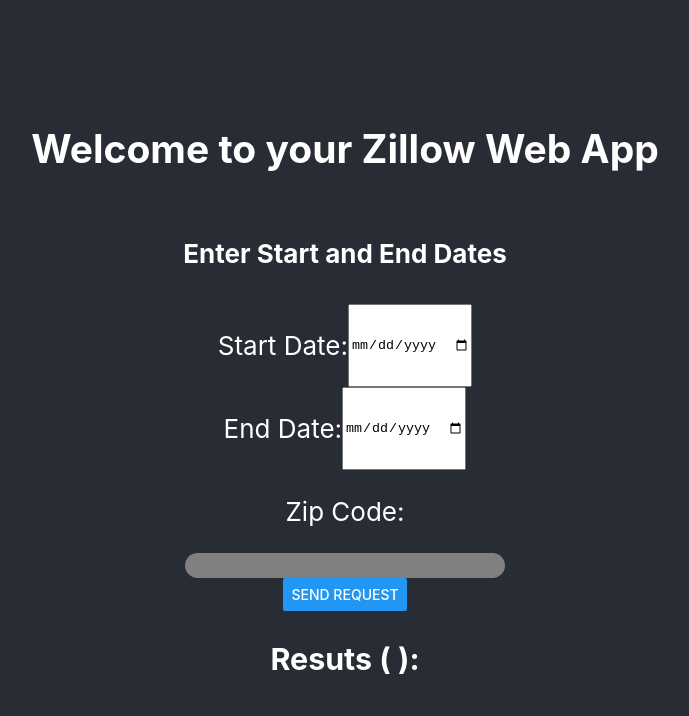
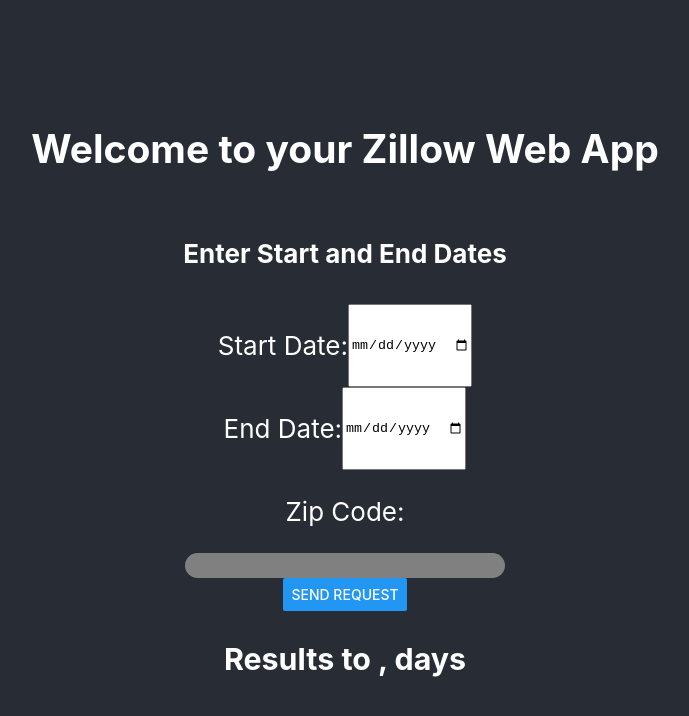
Before and after one commit to ddeneau/zillow-app, a React (Create React App) app: page / in a window 1280 px wide. Shown: the top 716 px of the page, without its empty margins (295-984 px from the left). Built offline with nearby package versions, Linux system fonts and the light colour scheme.

Commit message:
The program now calculates the difference between the two days selected
TODO:
Get access to Zillow API again.
Get the results list that I need.
Filter results by doz (Days on Zillow)
Filter results by sold by date.

```diff
--- a/package.json
+++ b/package.json
@@ -14,6 +14,7 @@
     "@testing-library/jest-dom": "^5.16.5",
     "@testing-library/react": "^13.4.0",
     "@testing-library/user-event": "^13.5.0",
+    "date-fns": "^2.29.3",
     "react": "^18.2.0",
     "react-dom": "^18.2.0",
     "react-native-localize": "^2.2.6",
--- a/src/App.js
+++ b/src/App.js
@@ -3,6 +3,7 @@
 import {useState } from 'react'
 import styles from './UI/customComponents'
 import DateTimePicker from './UI/dateComponent';
+import { differenceInDays } from 'date-fns'
 
 
 
@@ -11,6 +12,7 @@
   const [start_date, set_start_date] = useState('')
   const [end_date, set_end_date] = useState('')
   const [results, set_results] = useState('')
+  const [dateRange, set_date_range] = useState('')
   const city = 'savannah'
   const state_code = 'ga'
   const [zip, set_zip] = useState('')
@@ -31,6 +33,14 @@
       .catch(err => console.error(err));
 
       document.getElementById("results").innerText = results
+  }
+
+  const handleDateCalculation = (event) => {
+    set_date_range(differenceInDays(new Date(end_date), new Date(start_date)))
+    if(dateRange < 0) {
+      set_date_range(0)
+      alert("Check that the Start Date is before the End Date")
+    }
   }
 
   const handleStartDateChange = (event) => {
@@ -66,10 +76,10 @@
             <TextInput type="text" style={styles.text_input} value={zip} onChange={handleZipChange}></TextInput>
             <span></span>
             <View style={styles.activate_button}>
-              <Button title='Send Request' onPress={handleSearch} ></Button>
+              <Button title='Send Request' onPress={handleDateCalculation} ></Button>
             </View>
             <div className="results">
-              <h3> Resuts ({start_date} {end_date}): </h3>
+              <h3> Results {start_date} to {end_date},  {dateRange} days  </h3>
               <p id='results'></p>
             </div>
         </header>
--- a/src/UI/dateComponent.js
+++ b/src/UI/dateComponent.js
@@ -1,4 +1,5 @@
 import {unstable_createElement as createElement} from 'react-native-web'
+
 
 export default function DateTimePicker({ value, onChange }) {
 
```
Also changed, not shown: 1 other file (tests, documents, lock files or other folders).
